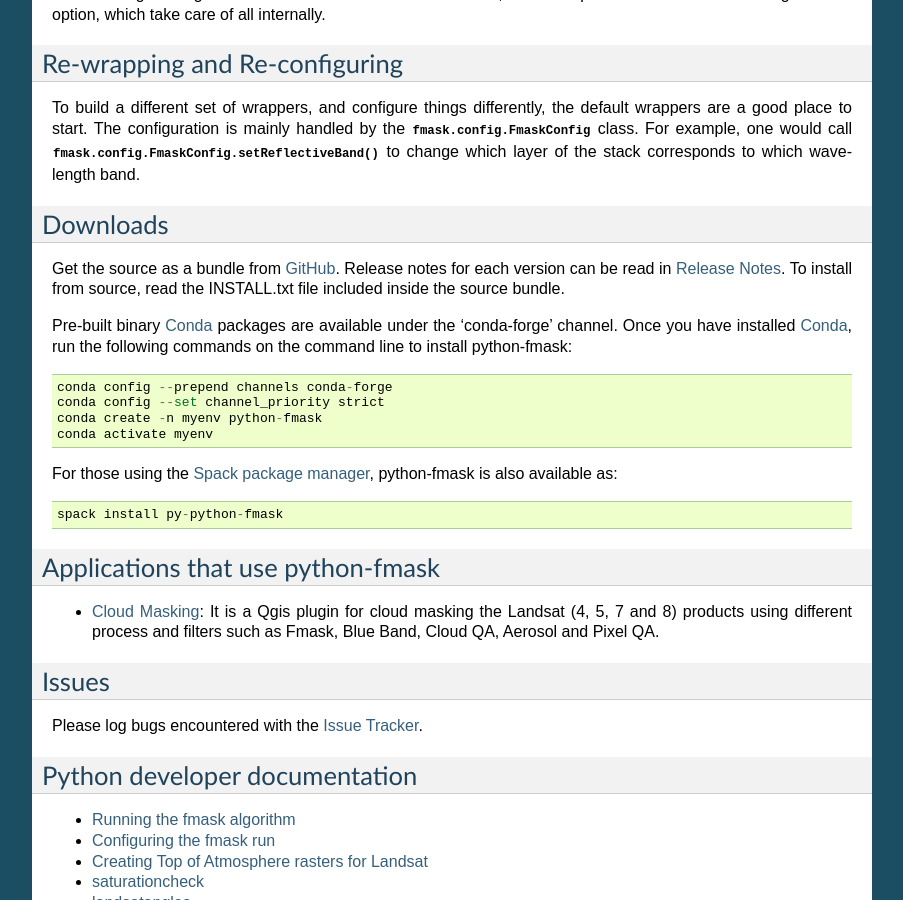
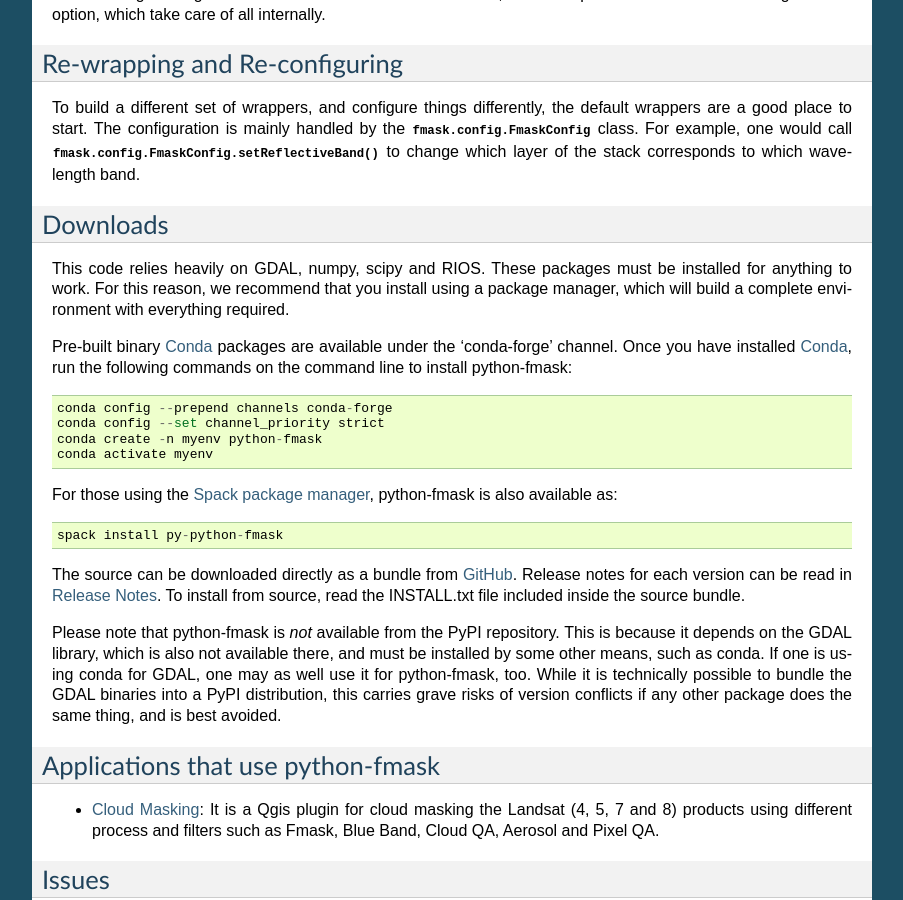
Before and after one commit to ubarsc/python-fmask, a Sphinx documentation site: the page built from doc/source/index.rst, in a window 1280 px wide and 900 px high, scrolled down 2411 px. Shown: the whole window, without its empty margins (198-1101 px from the left). Built offline with Sphinx 7.4.7, drawn with Linux system fonts in a browser that asks for light colours.

Commit message:
Update download/installation instructions to clarify the dependencies, and encourage the use of conda. Also updated the link to Xavier's QGis plugin repo. (#87)

```diff
--- a/INSTALL.txt
+++ b/INSTALL.txt
@@ -1,6 +1,9 @@
 
 WARNING: To install python-fmask it is strongly  recommended to use the conda forge
 pre-built binaries. Only install from source if you absolutely must.
+
+The code requires RIOS, GDAL, numpy and scipy. These must be installed, preferrably
+using a package manager such as conda.
 
 
 To install python-fmask from the source code bundle, use the following commands
--- a/doc/source/index.rst
+++ b/doc/source/index.rst
@@ -151,9 +151,9 @@
 
 Downloads
 ---------
-Get the source as a bundle from `GitHub <https://github.com/ubarsc/python-fmask/releases>`_.
-Release notes for each version can be read in :doc:`releasenotes`. To install from source,
-read the INSTALL.txt file included inside the source bundle.
+This code relies heavily on GDAL, numpy, scipy and RIOS. These packages must be
+installed for anything to work. For this reason, we recommend that you install using
+a package manager, which will build a complete environment with everything required.
 
 Pre-built binary `Conda <https://github.com/conda-forge/miniforge>`_ packages are available
 under the 'conda-forge' channel. Once you have installed
@@ -170,10 +170,24 @@
 
     spack install py-python-fmask
 
+The source can be downloaded directly as a bundle from
+`GitHub <https://github.com/ubarsc/python-fmask/releases>`_.
+Release notes for each version can be read in :doc:`releasenotes`. To install from source,
+read the INSTALL.txt file included inside the source bundle.
+
+Please note that python-fmask is *not* available from the PyPI repository. This is
+because it depends on the GDAL library, which is also not available there, and must
+be installed by some other means, such as conda. If one is using conda for GDAL, one
+may as well use it for python-fmask, too. While it is technically possible to bundle
+the GDAL binaries into a PyPI distribution, this carries grave risks of version
+conflicts if any other package does the same thing, and is best avoided.
+
 Applications that use python-fmask
 ----------------------------------
 
-* `Cloud Masking <https://smbyc.bitbucket.io/qgisplugins/cloudmasking/>`_: It  is a Qgis plugin for cloud masking the Landsat (4, 5, 7 and 8) products using different process and filters such as Fmask, Blue Band, Cloud QA, Aerosol and Pixel QA.
+* `Cloud Masking <https://github.com/SMByC/CloudMasking>`_: It is a Qgis plugin for cloud masking
+  the Landsat (4, 5, 7 and 8) products using different process and filters such as Fmask, Blue Band,
+  Cloud QA, Aerosol and Pixel QA.
 
 Issues
 ------
```
